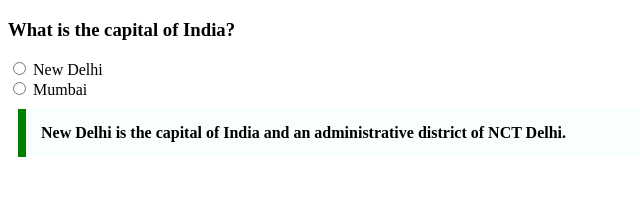
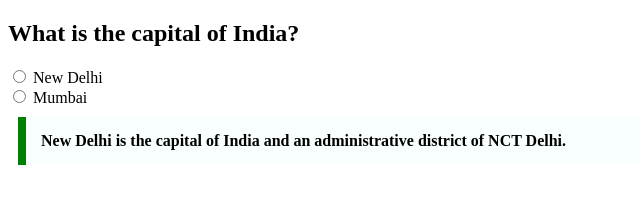
Before and after one commit to acciojob/trivia-akhilkj17, a website: page main.html in a window 1280 px wide. Shown: the whole page, without its empty margins (0-640 px from the left). Drawn offline with Linux system fonts and the light colour scheme.

Commit message:
Update main.html

```diff
--- a/main.html
+++ b/main.html
@@ -8,7 +8,7 @@
 
 <body>
 	<div>
-		<h3>What is the capital of India?</h3>
+		<h2>What is the capital of India?</h2>
 		<form action="">
 			<input type="radio" name="state" value="New Delhi">
 			<label for="">New Delhi</label> <br>
```
